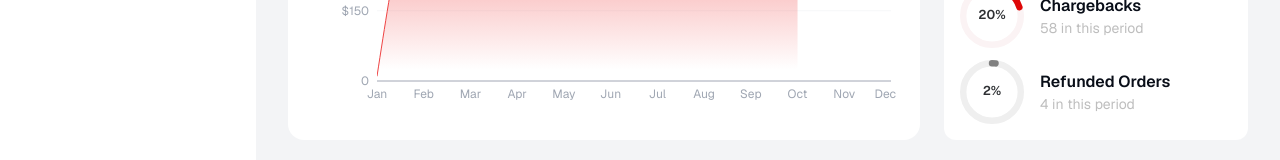
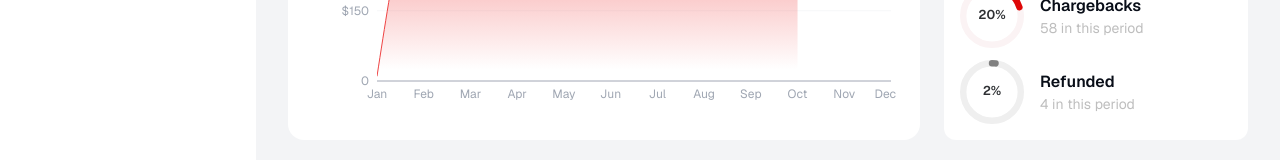
Before and after one commit to dl2gomi/riskpay-frontend, a Next.js app: page /merchant in a window 1280 px wide. Shown: the part 541-701 px from the top of the page. Built offline with nearby package versions, Linux system fonts and the light colour scheme.

Commit message:
Fix: some strings in the dashboard

```diff
--- a/app/merchant/page.tsx
+++ b/app/merchant/page.tsx
@@ -326,7 +326,7 @@ const Dashboard = () => {
                 </div>
                 <div>
                   <p className="font-semibold text-base text-[#090E18] truncate overflow-hidden whitespace-nowrap">
-                    Refunded Orders
+                    Refunded
                   </p>
                   <p className="text-sm text-[#BEBEBE] truncate overflow-hidden whitespace-nowrap">
                     {orderStatus?.refunded?.amount ?? 0} in this period
```
